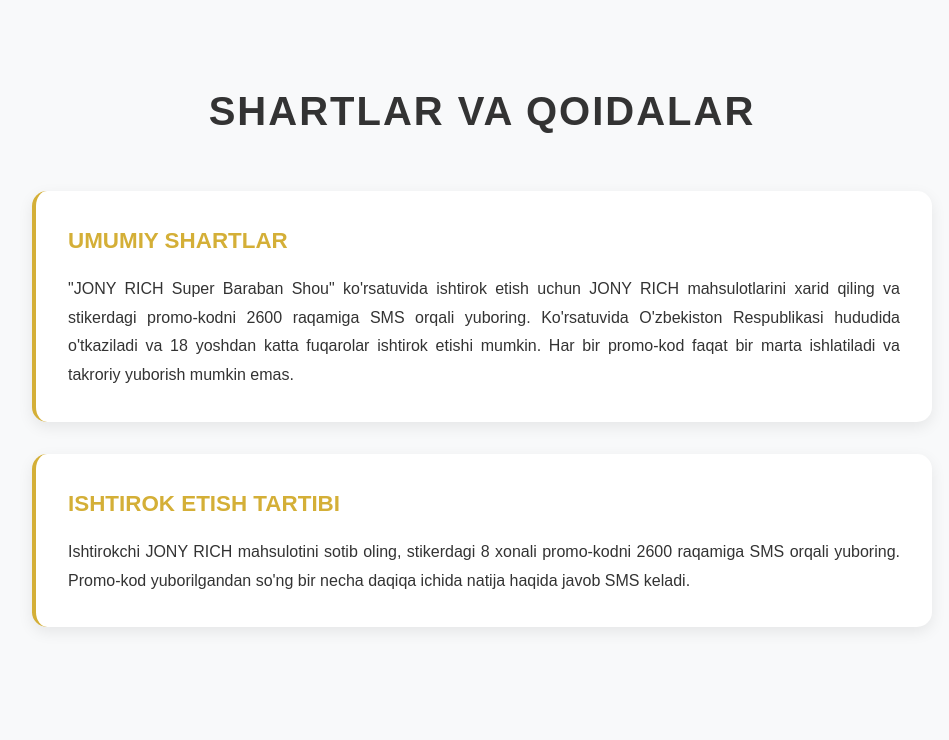
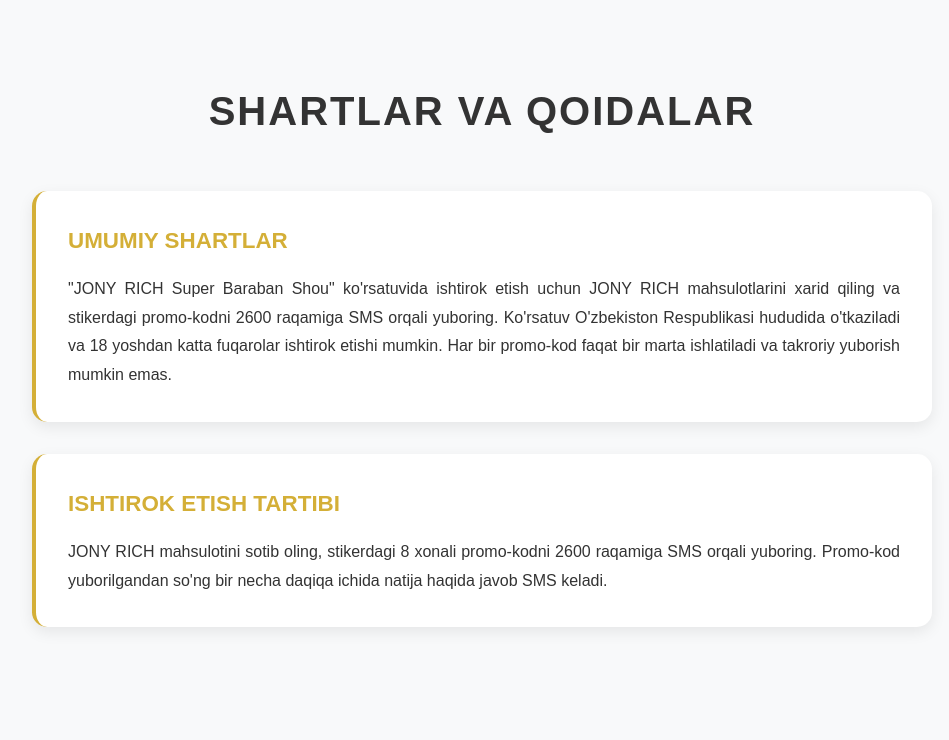
Before and after one commit to ismoil1jr/jony-rich, a Django app: page / in a window 1280 px wide. Shown: the part 2182-2922 px from the top of the page, without its empty margins (158-1107 px from the left). Run offline with Django 4.2, Linux system fonts and the light colour scheme.

Commit message:
Jony Rich ok 202

```diff
--- a/templates/index.html
+++ b/templates/index.html
@@ -194,14 +194,14 @@
                 <div class="terms-section">
                     <h3>UMUMIY SHARTLAR</h3>
                     <p>
-                        "JONY RICH Super Baraban Shou" ko'rsatuvida ishtirok etish uchun JONY RICH mahsulotlarini xarid qiling va stikerdagi promo-kodni 2600 raqamiga SMS orqali yuboring. Ko'rsatuvida  O'zbekiston Respublikasi hududida o'tkaziladi va 18 yoshdan katta fuqarolar ishtirok etishi mumkin. Har bir promo-kod faqat bir marta ishlatiladi va takroriy yuborish mumkin emas.
+                        "JONY RICH Super Baraban Shou" ko'rsatuvida ishtirok etish uchun JONY RICH mahsulotlarini xarid qiling va stikerdagi promo-kodni 2600 raqamiga SMS orqali yuboring. Ko'rsatuv  O'zbekiston Respublikasi hududida o'tkaziladi va 18 yoshdan katta fuqarolar ishtirok etishi mumkin. Har bir promo-kod faqat bir marta ishlatiladi va takroriy yuborish mumkin emas.
                     </p>
                 </div>
 
                 <div class="terms-section">
                     <h3>ISHTIROK ETISH TARTIBI</h3>
                     <p>
-                        Ishtirokchi JONY RICH mahsulotini sotib oling, stikerdagi 8 xonali promo-kodni 2600 raqamiga SMS orqali yuboring. Promo-kod yuborilgandan so'ng bir necha daqiqa ichida natija haqida javob SMS keladi.
+                        JONY RICH mahsulotini sotib oling, stikerdagi 8 xonali promo-kodni 2600 raqamiga SMS orqali yuboring. Promo-kod yuborilgandan so'ng bir necha daqiqa ichida natija haqida javob SMS keladi.
                     </p>
                 </div>
 
```
